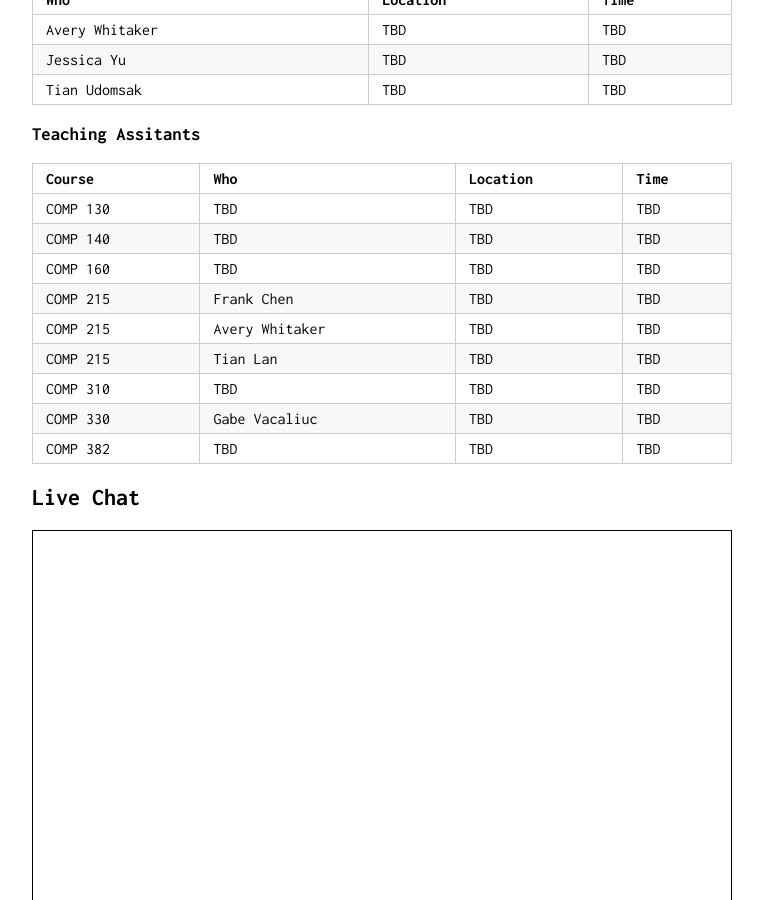
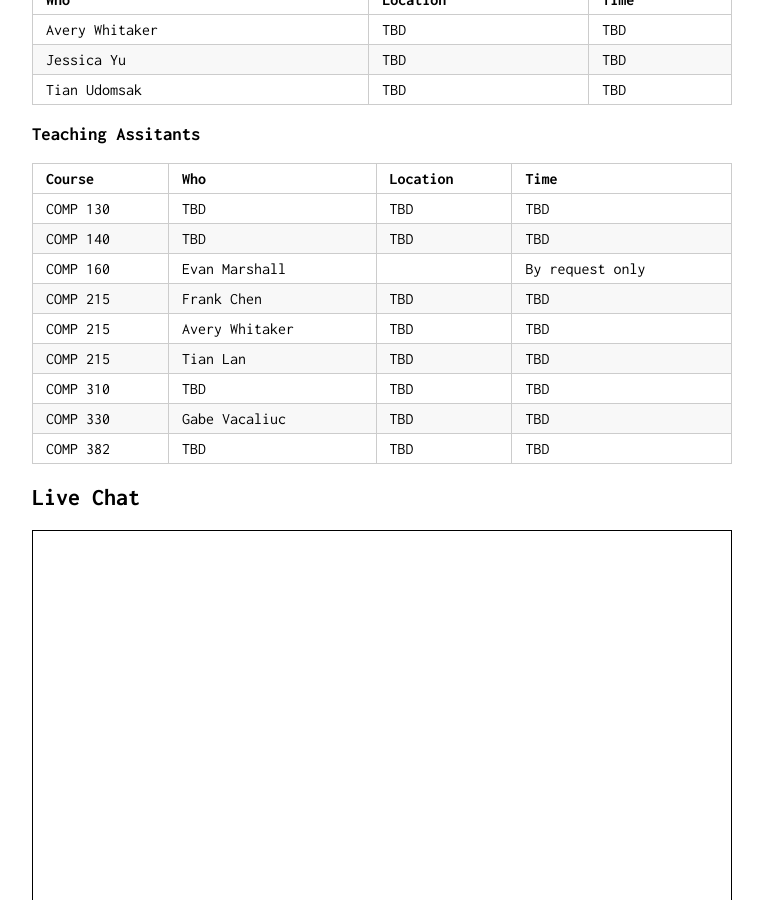
Before and after one commit to Avery-Whitaker/hanszen.tech, a Jekyll site: the page built from index.md, in a window 1280 px wide and 900 px high, scrolled down 357 px. Shown: the whole window, without its empty margins (258-1021 px from the left). Built offline with Jekyll 4.4.1, drawn with Linux system fonts in a browser that asks for light colours; a script that is not in the unit is left out; our own code applies the rules of GitHub Pages for plain Markdown files.

Commit message:
Update index.md

```diff
--- a/index.md
+++ b/index.md
@@ -22,7 +22,7 @@ Course   | Who        |Location | Time
 ---------|------------|---------|--------
 COMP 130 | TBD | TBD | TBD
 COMP 140 | TBD    | TBD | TBD
-COMP 160 | TBD | TBD | TBD
+COMP 160 | Evan Marshall |  | By request only
 COMP 215 | Frank Chen   | TBD | TBD
 COMP 215 | Avery Whitaker | TBD | TBD
 COMP 215 | Tian Lan | TBD | TBD
```
